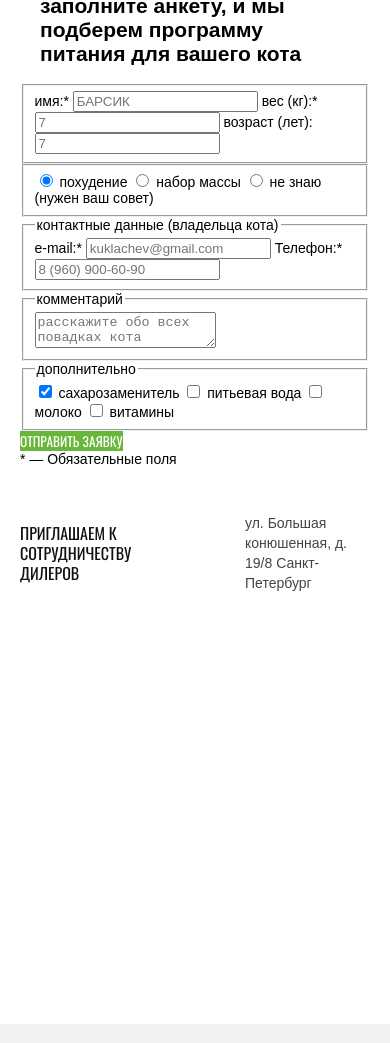
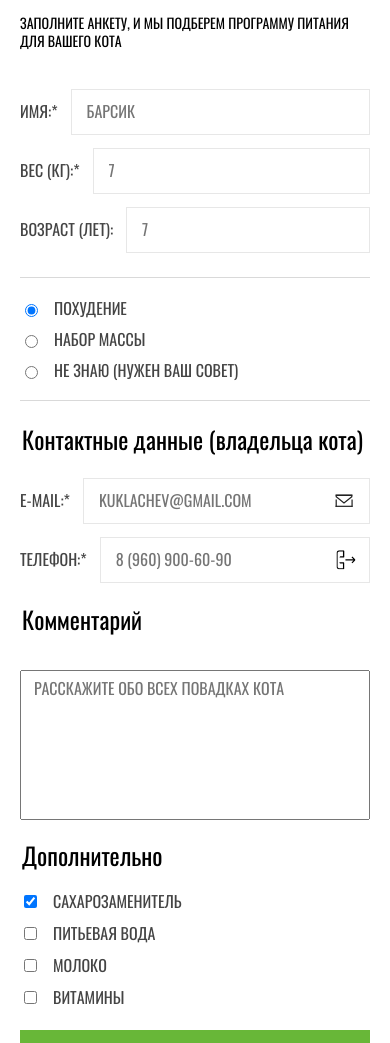
Before and after one commit to iAndreiAbramov/1558623-cat-energy-24, a website: page source/form.html in a window 390 px wide. Shown: the part 153-1196 px from the top of the page. Drawn offline with nearby package versions, Linux system fonts and the light colour scheme; files that its build step writes are made by us from their sources.

Commit message:
Form page mobile styles complete

```diff
--- a/source/form.html
+++ b/source/form.html
@@ -39,93 +39,89 @@
   </header>
 
   <main class="page-main">
-    <h1 class="page-main__title title container">подбор программы</h1>
-    <form class="page-main__section form container" action="#" method="post">
-      <h2 class="form__header container">заполните анкету, и мы подберем программу питания для вашего кота</h2>
+    <h1 class="page-main__title title container">Подбор программы</h1>
+    <form class="form container" action="#" method="post">
+      <h2 class="form__title title">Заполните анкету, и мы подберем программу питания для вашего кота</h2>
 
-      <fieldset class="form__fieldset fieldset" name="cat-data">
+      <fieldset class="form__fieldset fieldset fieldset--cat" name="cat-data">
         <label class="fieldset__label">
-          <span class="fieldset__label-text">имя:*</span>
-          <input class="form__input" type="text" name="cat-name" placeholder="БАРСИК" required>
+          <span class="fieldset__label-text title">имя:*</span>
+          <input class="input input--field" type="text" name="cat-name" placeholder="БАРСИК" required>
         </label>
         <label class="fieldset__label">
-          <span class="fieldset__label-text">вес (кг):*</span>
-          <input class="form__input" type="number" name="cat-weight" placeholder="7" required>
+          <span class="fieldset__label-text title">вес&nbsp;(кг):*</span>
+          <input class="input input--field" type="number" name="cat-weight" placeholder="7" required>
         </label>
         <label class="fieldset__label">
-          <span class="fieldset__label-text">возраст (лет):</span>
-          <input class="form__input" type="number" name="cat-age" placeholder="7">
-        </label>
-      </fieldset>
-      <!--      todo: горизонтальная линия-->
-
-      <fieldset class="form__fieldset fieldset" name="reason">
-        <label class="fieldset__label">
-          <input type="radio" name="reason" checked>
-          <span class="fieldset__label-text">похудение</span>
-        </label>
-        <label class="fieldset__label">
-          <input type="radio" name="reason">
-          <span class="fieldset__label-text">набор массы</span>
-        </label>
-        <label class="fieldset__label">
-          <input type="radio" name="reason">
-          <span class="fieldset__label-text">не знаю (нужен ваш совет)</span>
-        </label>
-      </fieldset>
-      <!--      todo: горизонтальная линия-->
-
-      <fieldset class="form__fieldset fieldset" name="owner-data">
-        <legend class="fieldset__title">контактные данные (владельца кота)</legend>
-        <!--        todo: декоративная линия-->
-        <label class="fieldset__label">
-          <span class="fieldset__label-text">e-mail:*</span>
-          <input class="form__input form__input--email" type="email" name="owner-email"
-            placeholder="kuklachev@gmail.com" required>
-          <!--          todo: картинка-->
-        </label>
-        <label class="fieldset__label">
-          <span class="fieldset__label-text">Телефон:*</span>
-          <input class="form__input form__input--phone" type="tel" name="owner-phone" placeholder="8 (960) 900-60-90"
-            required>
-          <!--          todo: картинка-->
+          <span class="fieldset__label-text title">возраст&nbsp;(лет):</span>
+          <input class="input input--field" type="number" name="cat-age" placeholder="7">
         </label>
       </fieldset>
 
-      <fieldset class="form__fieldset fieldset" name="comment">
-        <legend class="fieldset__title">комментарий</legend>
-        <!--        todo: декоративная линия-->
-        <label class="fieldset__label">
-          <textarea name="owner-comment" placeholder="расскажите обо всех повадках кота"></textarea>
+      <fieldset class="form__fieldset fieldset fieldset--reason" name="reason">
+        <label class="fieldset__label fieldset__label--left">
+          <input class="input input--checker" type="radio" name="reason" checked>
+          <span class="fieldset__label-text title">похудение</span>
+        </label>
+        <label class="fieldset__label fieldset__label--left">
+          <input class="input input--checker" type="radio" name="reason">
+          <span class="fieldset__label-text title">набор массы</span>
+        </label>
+        <label class="fieldset__label fieldset__label--left">
+          <input class="input input--checker" type="radio" name="reason">
+          <span class="fieldset__label-text title">не знаю (нужен ваш совет)</span>
         </label>
       </fieldset>
 
-      <fieldset class="form__fieldset fieldset" name="extra">
-        <legend class="fieldset__title">дополнительно</legend>
+      <fieldset class="form__fieldset form__fieldset--owner fieldset fieldset--owner" name="owner-data">
+        <legend class="fieldset__title title">Контактные данные (владельца кота)</legend>
         <label class="fieldset__label">
-          <input type="checkbox" name="sweetener" checked>
-          <span class="fieldset__label-text">сахарозаменитель</span>
+          <span class="fieldset__label-text title">e-mail:*</span>
+          <input class="input input--field input--email" type="email" name="owner-email"
+            placeholder="kuklachev@gmail.com" required>
         </label>
         <label class="fieldset__label">
-          <input type="checkbox" name="pure-water">
-          <span class="fieldset__label-text">питьевая вода</span>
-        </label>
-        <label class="fieldset__label">
-          <input type="checkbox" name="milk">
-          <span class="fieldset__label-text">молоко</span>
-        </label>
-        <label class="fieldset__label">
-          <input type="checkbox" name="vitamins">
-          <span class="fieldset__label-text">витамины</span>
+          <span class="fieldset__label-text title">Телефон:*</span>
+          <input class="input input--field input--phone" type="tel" name="owner-phone" placeholder="8 (960) 900-60-90" required>
         </label>
       </fieldset>
-      <button class="form__submit-button button" type="submit">отправить заявку</button>
+
+      <fieldset class="form__fieldset form__fieldset--comment fieldset fieldset--comment" name="comment">
+        <legend class="fieldset__title title">Комментарий</legend>
+        <label class="fieldset__label">
+          <textarea class="textarea" name="owner-comment" placeholder="расскажите обо всех повадках кота"></textarea>
+        </label>
+      </fieldset>
+
+      <fieldset class="form__fieldset form__fieldset--extra fieldset fieldset--extra" name="extra">
+        <legend class="fieldset__title title">Дополнительно</legend>
+        <label class="fieldset__label fieldset__label--left">
+          <input class="input input--checker" type="checkbox" name="sweetener" checked>
+          <span class="fieldset__label-text title">сахарозаменитель</span>
+        </label>
+        <label class="fieldset__label fieldset__label--left">
+          <input class="input input--checker" type="checkbox" name="pure-water">
+          <span class="fieldset__label-text title">питьевая вода</span>
+        </label>
+        <label class="fieldset__label fieldset__label--left">
+          <input class="input input--checker" type="checkbox" name="milk">
+          <span class="fieldset__label-text title">молоко</span>
+        </label>
+        <label class="fieldset__label fieldset__label--left">
+          <input class="input input--checker" type="checkbox" name="vitamins">
+          <span class="fieldset__label-text title">витамины</span>
+        </label>
+      </fieldset>
+      <button class="form__submit-button button" type="submit">Отправить заявку</button>
       <span class="form__clarification">* — Обязательные поля</span>
     </form>
 
-    <section class="page-main__section contacts container">
-      <h2 class="contacts__title">приглашаем к сотрудничеству дилеров</h2>
-      <span class="contacts__address">ул. Большая конюшенная, д. 19/8 Санкт-Петербург</span>
+    <section class="page-main__section page-main__section--no-margin contacts contacts--bg-grey container">
+      <h2 class="contacts__title title">приглашаем к сотрудничеству дилеров!</h2>
+      <div class="contacts__address">
+        <span class="contacts__street">ул. Большая Конюшенная, д.&nbsp19/8</span>
+        <span class="contacts__city">Санкт-Петербург</span>
+      </div>
     </section>
 
     <section class="page-main__section map">
--- /dev/null
+++ b/source/sass/blocks/fieldset.scss
@@ -0,0 +1,57 @@
+@import "../variables";
+
+.fieldset {
+  display: block;
+
+  border: none;
+}
+
+.fieldset--cat {
+  padding: 0 0 24px;
+  border-bottom: 1px solid #d9d9d9;
+}
+
+.fieldset--reason {
+  padding: 22px 0 20px;
+
+  border-bottom: 1px solid #d9d9d9;
+}
+
+.fieldset--owner {
+  padding-top: 26px;
+}
+
+.fieldset--comment {
+  padding-top: 37px;
+}
+
+.fieldset--extra {
+  padding: 23px 0 23px;
+}
+
+.fieldset__title {
+  font-size: 24px;
+  line-height: 1.08;
+  color: $fc-title-dark;
+}
+
+.fieldset__label {
+  display: flex;
+  align-items: center;
+  justify-content: space-between;
+
+  &:not(:last-child) {
+    margin-bottom: 13px;
+  }
+}
+
+.fieldset__label.fieldset__label--left {
+  justify-content: flex-start;
+}
+
+.fieldset__label-text {
+  color: $fc-content-dark;
+  font-size: 16px;
+  line-height: 1.12;
+  text-transform: uppercase;
+}
--- /dev/null
+++ b/source/sass/blocks/form.scss
@@ -0,0 +1,53 @@
+@import "../variables";
+
+.form {
+  display: block;
+  padding-top: 37px;
+  padding-bottom: 32px;
+}
+
+.form__title {
+  margin: 0 0 39px;
+
+  font-size: 14px;
+  line-height: 1.29;
+  text-transform: uppercase;
+  color: $fc-title-dark;
+}
+
+.form__fieldset {
+  margin: 0;
+  padding: 0;
+}
+
+.form__fieldset--owner {
+  margin-top: 26px;
+}
+
+.form__fieldset--comment {
+  margin-top: 24px;
+}
+
+.form__fieldset--extra {
+  margin-top: 23px;
+}
+
+.form__submit-button {
+  width: 100%;
+  height: 40px;
+
+  font-size: 16px;
+  line-height: 1.25;
+}
+
+.form__clarification {
+  display: block;
+  margin-top: 21px;
+
+  font-family: $ff-content;
+  font-weight: $fw-normal;
+  color: $fc-title-dark;
+  font-size: 14px;
+  line-height: 1.14;
+  text-align: center;
+}
--- /dev/null
+++ b/source/sass/blocks/input.scss
@@ -0,0 +1,36 @@
+@import "../variables";
+
+.input {
+  border: $border-input;
+}
+
+.input.input--field {
+  flex-grow: 1;
+  margin-left: 13px;
+  padding: 13px 15px;
+
+  font-family: $ff-title;
+  font-weight: $fw-normal;
+  color: $fc-content-dark;
+  font-size: 16px;
+  line-height: 1.12;
+  text-transform: uppercase;
+}
+
+.input.input--checker {
+  margin-right: 16px;
+}
+
+.input--email {
+  background-image: url("../img/icons/icon_email.svg");
+  background-repeat: no-repeat;
+  background-size: 20px 14px;
+  background-position: top 50% right 15px;
+}
+
+.input--phone {
+  background-image: url("../img/icons/icon_phone.svg");
+  background-repeat: no-repeat;
+  background-size: 20px 20px;
+  background-position: top 50% right 13px;
+}
--- /dev/null
+++ b/source/sass/blocks/textarea.scss
@@ -0,0 +1,16 @@
+@import "../variables";
+
+.textarea {
+  resize: none;
+  min-width: 100%;
+  height: 150px;
+  padding: 9px 13px;
+  box-sizing: border-box;
+
+  font-family: $ff-title;
+  font-weight: $fw-normal;
+  color: $fc-content-dark;
+  font-size: 16px;
+  line-height: 1.12;
+  text-transform: uppercase;
+}
--- a/source/sass/style.scss
+++ b/source/sass/style.scss
@@ -3,6 +3,8 @@
 @import "common";
 @import "blocks/title";
 @import "blocks/button";
+@import "blocks/input";
+@import "blocks/textarea";
 @import "blocks/container";
 @import "blocks/visually-hidden";
 @import "blocks/page";
@@ -25,3 +27,5 @@
 @import "blocks/extra-goods";
 @import "blocks/extra-good";
 @import "blocks/gift";
+@import "blocks/form";
+@import "blocks/fieldset";
--- a/source/sass/variables.scss
+++ b/source/sass/variables.scss
@@ -1,6 +1,7 @@
 //Borders
 $border-main-row: 1px solid #cdcdcd;
 $border-footer-row: 1px solid #d9d9d9;
+$border-input: 1px solid #e7e7e7;
 
 //Breakpoints
 $min-mobile: 320px;
```
Also changed, not shown: source/img/icons/icon_email.svg (added), source/img/icons/icon_phone.svg (added).
